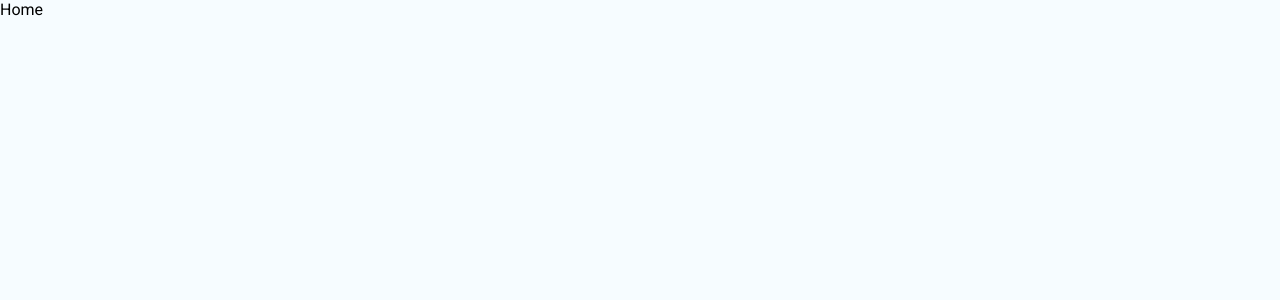
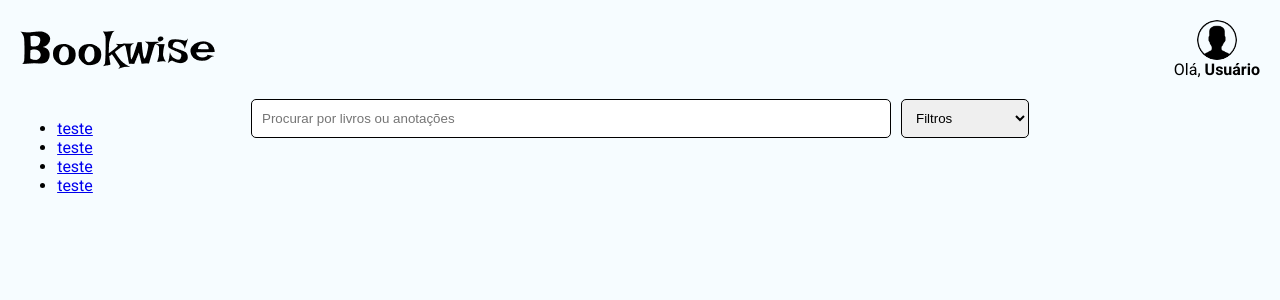
Before and after one commit to Lorrust/bookwise, a React (Vite) app: page /home in a window 1280 px wide. Shown: the top 300 px of the page. Built offline with nearby package versions, Linux system fonts and the light colour scheme.

Commit message:
Inicio da Home

```diff
--- /dev/null
+++ b/src/components/layout/InvolvesPages/homebody.js
@@ -0,0 +1,85 @@
+import styled from "styled-components";
+import Wood from "../../../assets/woodcartoon.png";
+
+export const Container = styled.div`
+    display: flex;
+
+    backgroud-image:url(${Wood});
+    background-size: cover;
+    background-repeat: no-repeat;
+    background-position: center;
+
+
+    header {
+        display: flex;
+        padding: 20px;
+        width: 100vw;
+        align-items: center;
+        justify-content: space-between;
+
+        .user {
+            display: flex;
+            flex-direction: column;
+            align-items: center;
+
+            #photo {
+                width: 40px;
+                height: 40px;
+                border-radius: 50%;
+                background-image: url(./user.png);
+            }
+
+        }
+    }
+
+    main {
+        height: 100vh;
+        width: 100vw;
+        .nav{
+            display: flex;
+            justify-content: center;
+            // background-color: #000;
+            width: 150px;
+            height: 100vh;
+            padding: 20px;
+            border-radius: 0 10px 10px 0;
+            // box-shadow: 0 0 10px rgba(0, 0, 0, 0.5);
+            position: fixed;
+            transition: all 0.5s ease;
+            overflow: hidden;
+        }
+
+        #gatilho {
+                width: 30px;
+                height: 100vh;
+                position: absolute;
+                cursor: pointer;
+        }
+
+        #gatilho:hover {
+            .nav {
+                width: 150px;
+            }
+        }
+
+        .search-filter {
+            display: flex;
+            justify-content: center;
+            gap: 10px;
+
+            input {
+                width: 50%;
+                padding: 10px;
+                border-radius: 5px;
+                border: 1px solid #000;
+            }
+
+            select {
+                width: 10%;
+                padding: 10px;
+                border-radius: 5px;
+                border: 1px solid #000;
+            }
+        }
+    }
+`
--- /dev/null
+++ b/src/components/layout/InvolvesPages/index.jsx
@@ -0,0 +1,37 @@
+import { Container } from "./homebody";
+import { Link } from "react-router-dom";
+
+export const InvolvesPages = () => {
+  return (
+    <Container>
+      <section>
+        <header>
+          <img src="/Logo.png" alt="logo" />
+          <div className="user">
+            <img id="photo" src="./user.png" alt="foto do usuário após logar" />
+            <p>Olá, <strong>Usuário</strong></p>
+          </div>
+        </header>
+        <main>
+          <div className="nav">
+            <nav>
+              <ul>
+                <li><Link to={"/"}>teste</Link></li>
+                <li><Link to={'/cadastro'}>teste</Link></li>
+                <li><Link to={""}>teste</Link></li>
+                <li><Link to={""}>teste</Link></li>
+              </ul>
+            </nav>
+          </div>
+          <div id="gatilho"></div>
+          <div className="search-filter">
+            <input type="text" placeholder="Procurar por livros ou anotações" />
+            <select>
+              <option value="1">Filtros</option>
+            </select>
+          </div>
+        </main>
+      </section>
+    </Container>
+  );
+}
--- a/src/pages/Home/index.jsx
+++ b/src/pages/Home/index.jsx
@@ -1,5 +1,9 @@
+import { InvolvesPages } from "../../components/layout/InvolvesPages"
+
 export const Home = () => {
   return (
-    <div>Home</div>
+    <InvolvesPages>
+
+    </InvolvesPages>
   )
 }
```
Also changed, not shown: public/user.png (added), src/assets/woodcartoon.png (added).
